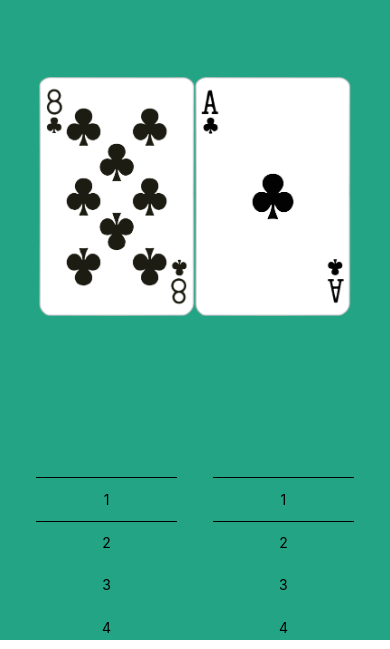
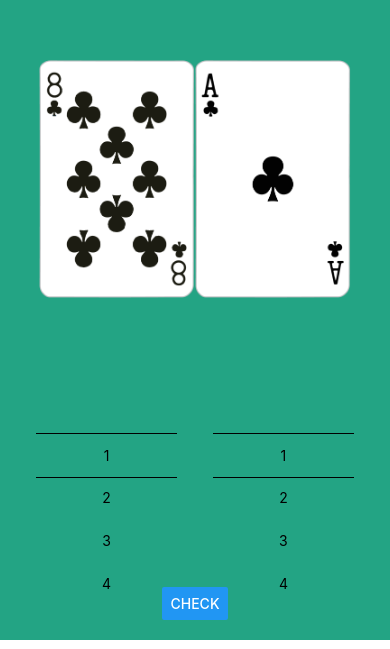
Before and after one commit to roblll/stringbet, a React Native app: screen / in a window 390 px wide. Shown: the part 204-853 px from the top of the page. Built offline with nearby package versions, Linux system fonts and the light colour scheme.

Commit message:
Update Apps.tsx to add check button

```diff
--- a/App.tsx
+++ b/App.tsx
@@ -1,6 +1,6 @@
 import { StatusBar } from 'expo-status-bar';
 import React, { useState } from 'react';
-import { StyleSheet, View, Dimensions } from 'react-native';
+import { StyleSheet, View, Dimensions, Button } from 'react-native';
 
 import Card, { rankSuitType } from './components/Card';
 import ScrollPicker, { dataType } from './components/ScrollPicker';
@@ -44,7 +44,7 @@ const App = () => {
 
   return (
     <View style={styles.container}>
-      <StatusBar style="auto" />
+      <StatusBar style='auto' />
       <View style={styles.headerContainer}></View>
       <View style={styles.cardsContainer}>
         <Card id={card1} />
@@ -61,6 +61,9 @@ const App = () => {
           width={scrollPickerWidth}
           setPick={setHandPercentage}
         />
+      </View>
+      <View style={styles.buttonContainer}>
+        <Button title='Check' onPress={() => {}} />
       </View>
     </View>
   );
@@ -86,7 +89,10 @@ const styles = StyleSheet.create({
     justifyContent: 'space-evenly',
     alignItems: 'center',
     width: '100%',
-  }
+  },
+  buttonContainer: {
+    marginBottom: 20,
+  },
 });
 
 export default App;
```
